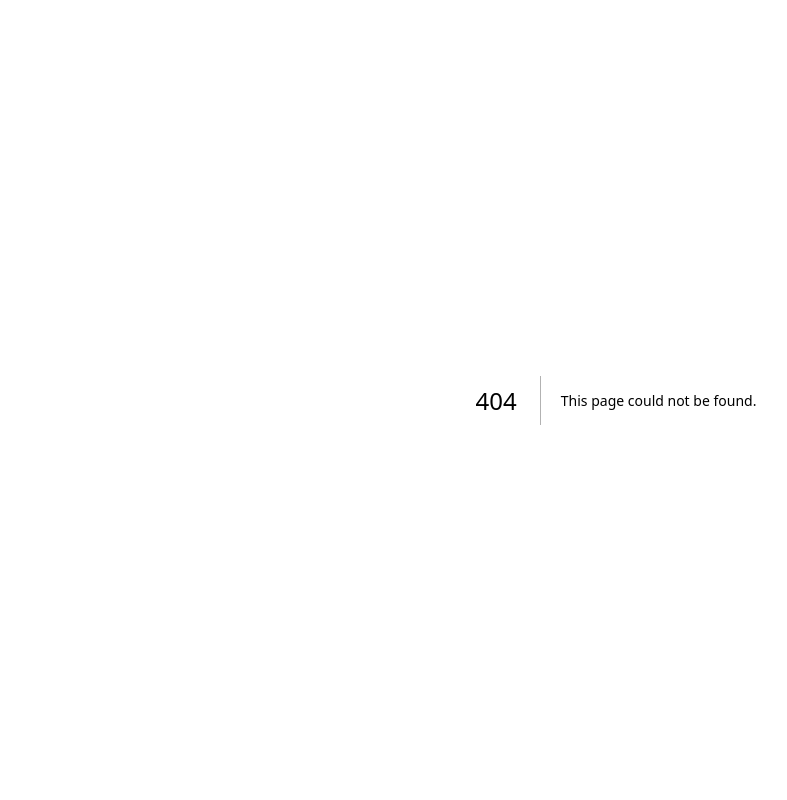
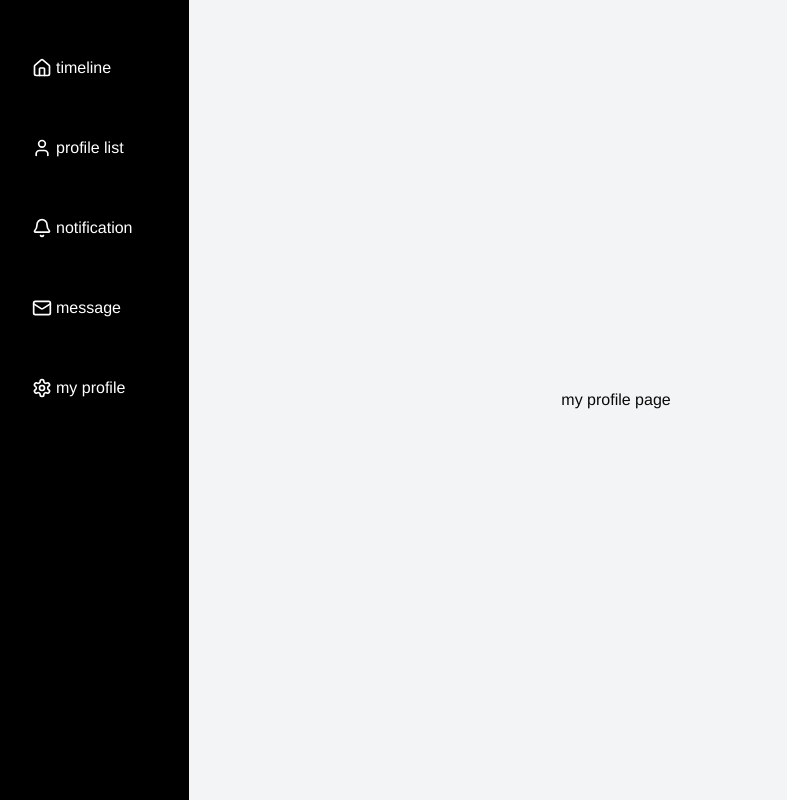
Before and after one commit to 42-Matcha-project/Matcha, a Next.js app in the folder frontend/: page /myprofiles in a window 1280 px wide. Before the commit this address had no page. Shown: the whole page, without its empty margins (24-811 px from the left). Built offline with nearby package versions, Linux system fonts and the light colour scheme.

Commit message:
#4: [fix] 全てのページにサイドバーが表示されるように

```diff
--- a/frontend/app/components/Sidebar.tsx
+++ b/frontend/app/components/Sidebar.tsx
@@ -16,12 +16,12 @@ const Sidebar: React.FC = () => {
         { "translate-x-0": isOpen, "-translate-x-0": !isOpen },
       )}
     >
-      <nav className="space-y-5">
+      <nav className="space-y-10">
         <NavItem href="/timeline" icon={<Home size={20} />} text="timeline" />
-        <NavItem href="#" icon={<User size={20} />} text="profile list" />
-        <NavItem href="#" icon={<Bell size={20} />} text="notification" />
-        <NavItem href="#" icon={<Mail size={20} />} text="mail" />
-        <NavItem href="#" icon={<Settings size={20} />} text="my profile" />
+        <NavItem href="/profilelist" icon={<User size={20} />} text="profile list" />
+        <NavItem href="/notification" icon={<Bell size={20} />} text="notification" />
+        <NavItem href="/messages" icon={<Mail size={20} />} text="message" />
+        <NavItem href="/myprofiles" icon={<Settings size={20} />} text="my profile" />
       </nav>
     </div>
   );
--- a/frontend/app/messages/page.tsx
+++ b/frontend/app/messages/page.tsx
@@ -1,6 +1,9 @@
+import  Sidebar  from "../components/Sidebar";
+
 export default function Message() {
   return (
     <div className="flex items-center justify-center bg-gray-100 h-screen">
+      <Sidebar />
       <a href="/timeline" rel="noopener noreferrer">
         DM page
       </a>
--- /dev/null
+++ b/frontend/app/myprofiles/page.tsx
@@ -0,0 +1,12 @@
+import Sidebar  from "../components/Sidebar";
+
+export default function Myprofile() {
+    return (
+      <div className="flex items-center justify-center bg-gray-100 h-screen">
+        <Sidebar />
+        <a href="/myprofile" rel="noopener noreferrer">
+          my profile page
+        </a>
+      </div>
+    );
+  }
--- /dev/null
+++ b/frontend/app/notification/page.tsx
@@ -0,0 +1,12 @@
+import Sidebar from "../components/Sidebar";
+
+export default function Notification() {
+    return (
+      <div className="flex items-center justify-center bg-gray-100 h-screen">
+        <Sidebar />
+        <a href="/notification" rel="noopener noreferrer">
+          notification page
+        </a>
+      </div>
+    );
+  }
--- /dev/null
+++ b/frontend/app/profilelist/page.tsx
@@ -0,0 +1,12 @@
+import Sidebar from "../components/Sidebar";
+
+export default function AllProfile() {
+    return (
+      <div className="flex items-center justify-center bg-gray-100 h-screen">
+        <Sidebar />
+        <a href="/profilelist" rel="noopener noreferrer">
+          profile list page
+        </a>
+      </div>
+    );
+  }
```
